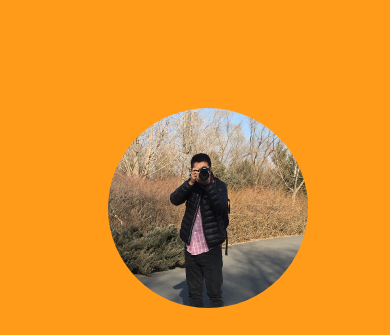
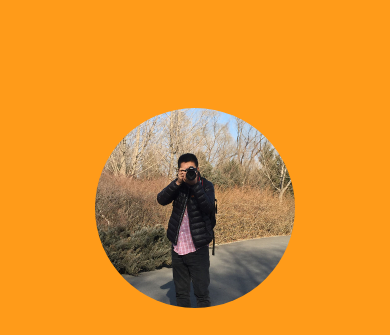
Before and after one commit to zongying/zongying.github.com, a plain HTML site: page index.html in a window 390 px wide. Shown: the top 335 px of the page. Drawn offline with nearby package versions, Linux system fonts and the light colour scheme.

Commit message:
fixed mobile display

```diff
--- a/css/style.css
+++ b/css/style.css
@@ -13,7 +13,7 @@ h1 {
 }
 
 .container {
- 	padding: 100px;
+ 	padding: 100px 10px;
 }
 
 .profile-thumb {
```
